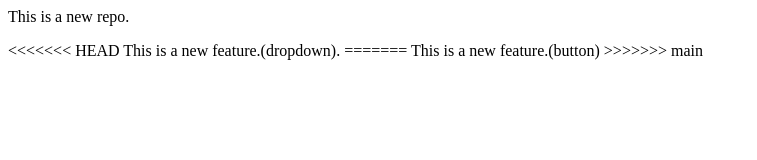
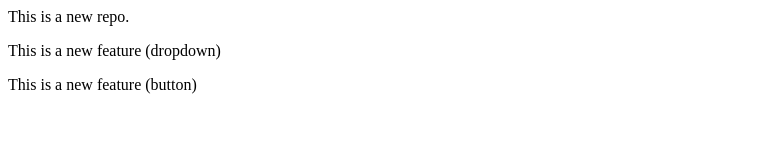
Before and after one commit to 12SATISH/practicerepo, a plain HTML site: page index.html in a window 1280 px wide. Shown: the whole page, without its empty margins (0-757 px from the left). Drawn offline with Linux system fonts and the light colour scheme.

Commit message:
both features added

```diff
--- a/index.html
+++ b/index.html
@@ -1,8 +1,3 @@
 <p> This is a new repo.</p>
-<div>
-<<<<<<< HEAD
-    This is a new feature.(dropdown).
-=======
-    This is a new feature.(button)
->>>>>>> main
-</div>
+<p>This is a new feature (dropdown)</p>
+<p>This is a new feature (button)</p>
```
